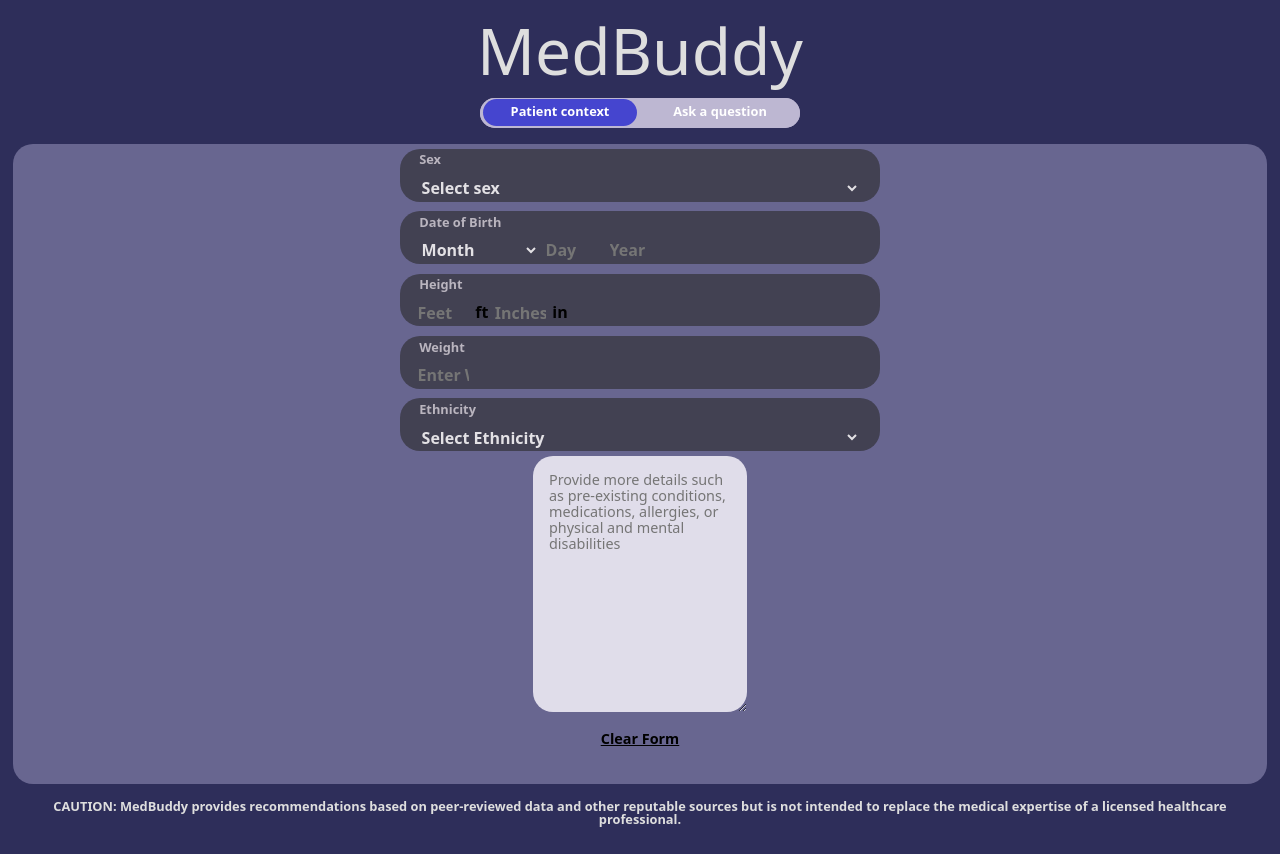
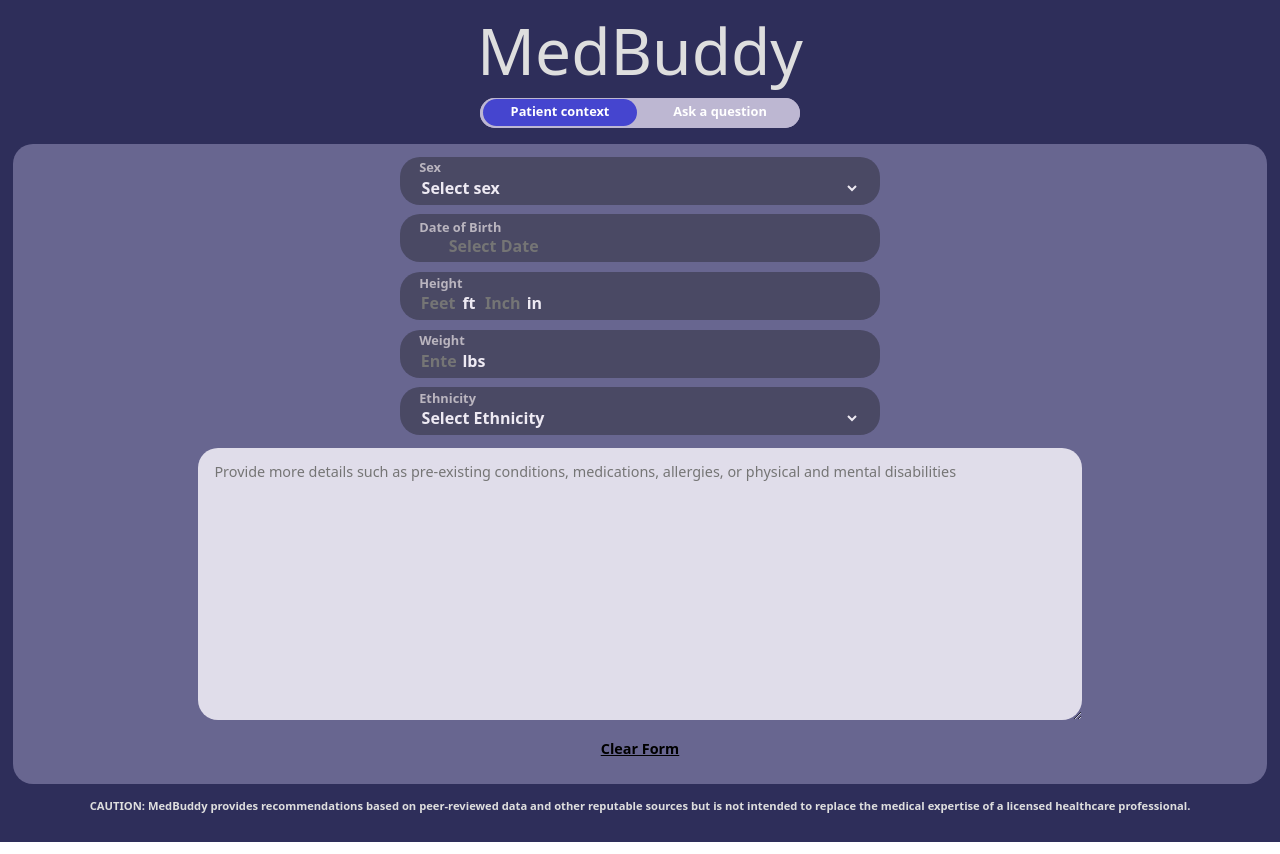
Before and after one commit to wang-morris/med-buddy, a React (Vite) app in the folder client/: page / in a window 1280 px wide. Built offline with nearby package versions, Linux system fonts and the light colour scheme; no server answers.

Commit message:
calendar and formatting changes

```diff
--- a/client/src/App.css
+++ b/client/src/App.css
@@ -16,7 +16,7 @@
   margin-top: 1rem;
   font-weight: 600;
   line-height: 0.8rem;
-  font-size: 80%;
+  font-size: 0.7rem;
 }
 
 @media (width <= 768px) {
--- /dev/null
+++ b/client/src/components/calendar.css
@@ -0,0 +1,45 @@
+.date-picker-container {
+  display: flex;
+  flex-direction: column;
+  align-items: flex-start;
+  width: 100%;
+  margin-top: 0.5rem;
+  position: relative;
+  right: 3.2rem;
+  bottom: 0.2rem;
+}
+
+.date-picker-input {
+  width: 100%;
+  padding: 0.4rem;
+  font-size: 1rem;
+  background-color: transparent;
+  border: none;
+  color: rgb(238, 234, 243);
+  outline: none;
+  text-align: center;
+  cursor: pointer;
+}
+
+.react-datepicker__input-container input {
+  border: none;
+  background-color: #4a4964;
+  padding: 0.5rem;
+  color: rgb(238, 234, 243);
+  width: 55%;
+  height: 1.5rem;
+  font-weight: 600;
+}
+
+.react-datepicker {
+  font-size: 0.9rem;
+  background-color: #686690;
+  color: white;
+  border-radius: 10px;
+  border: 1px solid #4a4964;
+}
+
+.react-datepicker__day:hover {
+  background-color: #4545cf;
+  color: white;
+}
--- /dev/null
+++ b/client/src/components/calendar.tsx
@@ -0,0 +1,36 @@
+import { useEffect, useState } from 'react';
+import './calendar.css';
+import DatePicker from 'react-datepicker';
+import 'react-datepicker/dist/react-datepicker.css';
+
+function Calendar({ clearCalendar }: { clearCalendar: boolean }) {
+  const [selectedDate, setSelectedDate] = useState<Date | null>(null);
+
+  useEffect(() => {
+    if (clearCalendar) {
+      setSelectedDate(null);
+    }
+  }, [clearCalendar]);
+
+  return (
+    <div className="form-group">
+      <div className="demographic-wrapper">
+        <label htmlFor="dob">Date of Birth</label>
+        <div className="date-picker-container">
+          <DatePicker
+            selected={selectedDate}
+            onChange={(date: Date | null) => setSelectedDate(date)}
+            dateFormat="MM/dd/yyyy"
+            showYearDropdown
+            scrollableYearDropdown
+            yearDropdownItemNumber={100}
+            placeholderText="Select Date"
+            className="demographic-field date-picker-input"
+          />
+        </div>
+      </div>
+    </div>
+  );
+}
+
+export default Calendar;
--- a/client/src/components/form.css
+++ b/client/src/components/form.css
@@ -7,17 +7,18 @@
   width: 100%;
   border-radius: 20px;
   margin-top: 1rem;
+  padding-top: 0.5rem;
 }
 
 .form-group {
   display: flex;
   align-items: center;
   justify-content: space-between;
-  background-color: #424152;
+  background-color: #4a4964;
   border-radius: 20px;
   padding: 0.7rem;
-  height: 3.3rem;
-  width: 95%;
+  height: 3rem;
+  width: 92%;
   max-width: 30rem;
   margin: 0.3rem;
   font-weight: 700;
@@ -27,8 +28,9 @@
   font-size: 0.8rem;
   color: rgb(186, 181, 191);
   text-align: left;
-  margin-top: 0.7rem;
+  position: relative;
   margin-left: 0.5rem;
+  top: 0.5rem;
 }
 
 .form-group select,
@@ -39,15 +41,16 @@
   font-weight: 600;
   padding: 0.4rem;
   outline: none;
-  color: rgb(227, 225, 229);
+  color: rgb(238, 234, 243);
 }
 
 .form-group select {
-  width: 8rem;
+  width: 7.3rem;
 }
 
 .form-group input {
-  width: 4rem;
+  width: 3rem;
+  margin-left: 0.2rem;
 }
 
 #sex,
@@ -56,7 +59,8 @@
 }
 
 .form-group span {
-  color: black;
+  color: rgb(238, 234, 243);
+  position: relative;
 }
 
 .demographic-wrapper {
@@ -68,18 +72,32 @@
   margin-bottom: 0.3rem;
 }
 
+.weight-select {
+  display: flex;
+  align-items: center;
+}
+
+.form-textbox-container {
+  display: flex;
+  justify-content: center;
+  width: 100%;
+  height: 17rem;
+  max-width: 60rem;
+  margin: 0.5rem 0;
+}
+
 .form-textbox {
-  height: 16rem;
-  width: 100%;
+  height: 100%;
+  width: 92%;
   max-width: 60rem;
   border-radius: 20px;
   border: none;
   background-color: rgb(224, 221, 234);
   padding: 1rem;
-  font-size: 90%;
-  color: black;
+  font-size: 0.9rem;
+  font-weight: 500;
+  color: rgb(87, 82, 98);
   line-height: 1rem;
-  font-weight: 400;
 }
 
 .form-textbox:focus {
--- a/client/src/components/form.tsx
+++ b/client/src/components/form.tsx
@@ -1,6 +1,15 @@
+import { useState } from 'react';
 import './form.css';
+import Calendar from './calendar';
 
 const Form: React.FC = () => {
+  const [clearCalendar, setClearCalendar] = useState(false);
+
+  function clearForm() {
+    setClearCalendar(true);
+    setTimeout(() => setClearCalendar(false), 10);
+  }
+
   return (
     <form className="app-form">
       <div className="form-group">
@@ -14,42 +23,7 @@ const Form: React.FC = () => {
           </select>
         </div>
       </div>
-      <div className="form-group">
-        <div className="demographic-wrapper">
-          <label htmlFor="dob">Date of Birth</label>
-          <div className="date-selection">
-            <select id="month" name="month" className="demographic-field">
-              <option value="">Month</option>
-              <option value="1">January</option>
-              <option value="2">February</option>
-              <option value="3">March</option>
-              <option value="4">April</option>
-              <option value="5">May</option>
-              <option value="6">June</option>
-              <option value="7">July</option>
-              <option value="8">August</option>
-              <option value="9">September</option>
-              <option value="10">October</option>
-              <option value="11">November</option>
-              <option value="12">December</option>
-            </select>
-            <input
-              className="demographic-field"
-              type="text"
-              id="day"
-              name="day"
-              placeholder="Day"
-            />
-            <input
-              className="demographic-field"
-              type="text"
-              id="year"
-              name="year"
-              placeholder="Year"
-            />
-          </div>
-        </div>
-      </div>
+      <Calendar clearCalendar={clearCalendar} />
       <div className="form-group">
         <div className="demographic-wrapper">
           <label htmlFor="height">Height</label>
@@ -76,6 +50,7 @@ const Form: React.FC = () => {
       <div className="form-group">
         <div className="demographic-wrapper">
           <label form="weight">Weight</label>
+          <div className="weight-select">
             <input
               className="demographic-field"
               type="weight"
@@ -83,6 +58,8 @@ const Form: React.FC = () => {
               name="weight"
               placeholder="Enter Weight"
             />
+            <span>lbs</span>
+          </div>
         </div>
       </div>
       <div className="form-group">
@@ -113,7 +90,7 @@ const Form: React.FC = () => {
           placeholder="Provide more details such as pre-existing conditions, medications, allergies, or physical and mental disabilities"
         />
       </div>
-      <button type="reset" className="clear-button">
+      <button type="reset" className="clear-button" onClick={clearForm}>
         Clear Form
       </button>
     </form>
--- a/package.json
+++ b/package.json
@@ -28,6 +28,7 @@
   "devDependencies": {
     "@learningfuze/lfz-config": "^1.0.0",
     "@types/react": "^19.0.1",
+    "@types/react-datepicker": "^7.0.0",
     "@types/react-dom": "^19.0.2",
     "@typescript-eslint/eslint-plugin": "^6.3.0",
     "@typescript-eslint/parser": "^6.3.0",
@@ -53,7 +54,9 @@
   },
   "dependencies": {
     "bootstrap": "^5.3.3",
+    "date-fns": "^4.1.0",
     "react": "^18.3.1",
+    "react-datepicker": "^7.6.0",
     "react-dom": "^18.3.1"
   }
 }
```
Also changed, not shown: client/src/chat.css (deleted), client/src/chat.tsx (deleted), client/src/components/chat.css (added), client/src/components/chat.tsx (added), 1 other file (tests, documents, lock files or other folders). Lines whose indentation alone changed are shown as unchanged.
